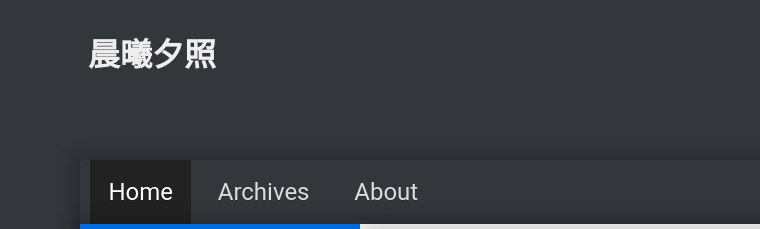
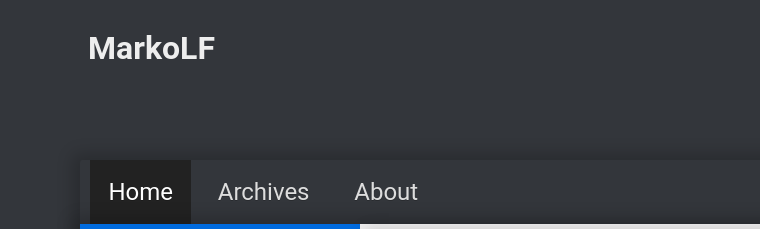
Before and after one commit to MakoLF/MakoLF.github.io, a plain HTML site: page index.html in a window 1280 px wide. Shown: the top 229 px of the page, 0-760 px from the left. Drawn offline with Linux system fonts and the light colour scheme; some packages are replaced by stand-ins of ours; a script that the page names is missing.

Commit message:
Site updated: 2018-04-03 01:07:25

```diff
--- a/atom.xml
+++ b/atom.xml
@@ -1,6 +1,6 @@
 <?xml version="1.0" encoding="utf-8"?>
 <feed xmlns="http://www.w3.org/2005/Atom">
-  <title>晨曦夕照</title>
+  <title>MarkoLF</title>
 
 
   <link href="/atom.xml" rel="self"/>
--- a/index.html
+++ b/index.html
@@ -30,7 +30,7 @@
     <link rel="manifest" href="/favicons/manifest.json">
 
 
-    <link rel="alternate" href="/atom.xml" title="晨曦夕照" type="application/atom+xml" />
+    <link rel="alternate" href="/atom.xml" title="MarkoLF" type="application/atom+xml" />
 
     <link rel="stylesheet" type="text/css" href="/css/index.css">
     <link rel="stylesheet" type="text/css" href="/css/normalize.css">
@@ -65,7 +65,7 @@
 
     <script defer type="text/javascript" src="/js/index.js"></script>
     <script defer type="text/javascript" src="/js/custom.js"></script>
-    <title>晨曦夕照 - </title>
+    <title>MarkoLF - </title>
   </head>
   <body itemscope itemtype="http://schema.org/WebPage" lang="default"  data-spy="scroll" data-target=".list-group">
 
@@ -73,7 +73,7 @@
   <div class="container">
     <div class="header-container">
       <div class="header-title">
-        <h1 class="title"><a href="/">晨曦夕照</a></h1>
+        <h1 class="title"><a href="/">MarkoLF</a></h1>
         <h2 class="subtitle"></h2>
       </div>
       <div class="logo">
@@ -115,7 +115,7 @@
         <meta itemprop="image" content="/images/avatar.png">
       </span>
       <span hidden itemprop="publisher" itemscope itemtype="http://schema.org/Organization">
-        <meta itemprop="name" content="晨曦夕照">
+        <meta itemprop="name" content="MarkoLF">
       </span>
     </div>
     <header class="post-header">
@@ -151,7 +151,7 @@
         <meta itemprop="image" content="/images/avatar.png">
       </span>
       <span hidden itemprop="publisher" itemscope itemtype="http://schema.org/Organization">
-        <meta itemprop="name" content="晨曦夕照">
+        <meta itemprop="name" content="MarkoLF">
       </span>
     </div>
     <header class="post-header">
```
Also changed, not shown: 2018/03/30/Hello-Hexo/index.html (+4 -4 lines), 2018/03/30/hello-world/index.html (+4 -4 lines), archives/2018/03/index.html (+3 -3 lines), archives/2018/index.html (+3 -3 lines), archives/index.html (+3 -3 lines).
